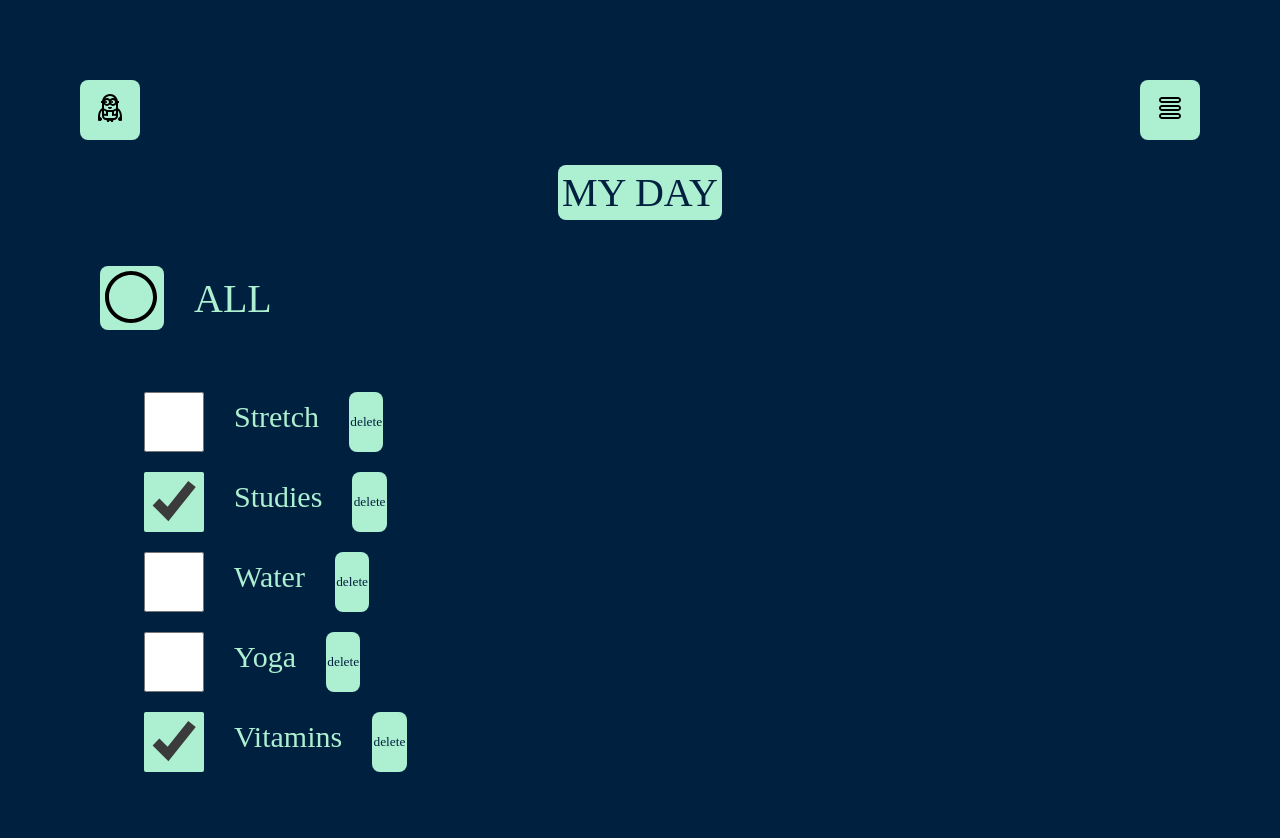
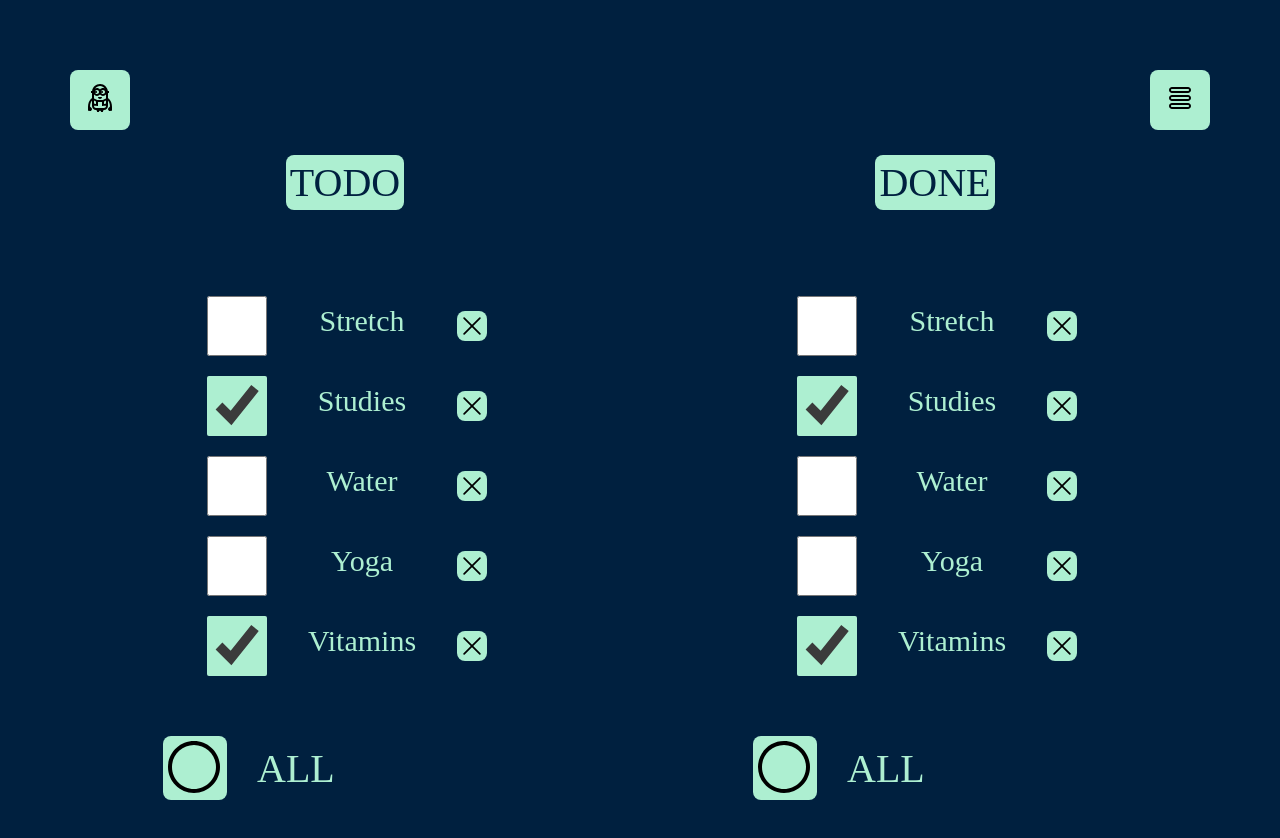
Before and after one commit to MarinaGromova/FileStorage, a React (Vite) app in the folder file-project/: page / in a window 1280 px wide. Shown: the top 838 px of the page. Built offline with nearby package versions, Linux system fonts and the light colour scheme.

Commit message:
choiceAll

```diff
--- a/file-project/src/App.module.scss
+++ b/file-project/src/App.module.scss
@@ -43,11 +43,10 @@ body {
 
 body {
 	background-color: #00203f;
-	padding: 40px;
-	margin: 20px;
+	padding: 50px;
 	color: #adefd1;
 	font-size: 40px;
-	max-width: 1280px;
+	max-width: 1800px;
 	min-width: 320px;
 	position: relative;
 	line-height: 1.65;
--- a/file-project/src/components/Project/Layout/Layout.module.scss
+++ b/file-project/src/components/Project/Layout/Layout.module.scss
@@ -4,6 +4,11 @@
 	padding: 20px;
 }
 
+.layout {
+	display: flex;
+	justify-content: space-around;
+}
+
 .button {
 	width: 60px;
 	height: 60px;
--- a/file-project/src/components/Project/Layout/Layout.tsx
+++ b/file-project/src/components/Project/Layout/Layout.tsx
@@ -25,7 +25,10 @@ export const Layout = () => {
 					<img src='/header/menu.svg' alt='icon menu' />
 				</button>
 			</div>
-			<NewTodo />
+			<div className={styles.layout}>
+				<NewTodo buttonText='TODO' />
+				<NewTodo buttonText='DONE' />
+			</div>
 		</>
 	)
 }
--- a/file-project/src/components/Project/newTodo/NewTodo.module.scss
+++ b/file-project/src/components/Project/newTodo/NewTodo.module.scss
@@ -14,6 +14,8 @@
 
 .p {
 	font-size: 30px;
+	width: 130px;
+	word-break: break-all;
 }
 
 .il {
@@ -32,3 +34,9 @@ input {
 	width: 60px;
 	height: 60px;
 }
+
+.close {
+	width: 30px;
+	height: 30px;
+	align-self: center;
+}
--- a/file-project/src/components/Project/newTodo/NewTodo.tsx
+++ b/file-project/src/components/Project/newTodo/NewTodo.tsx
@@ -2,26 +2,57 @@ import { useState } from 'react'
 import { Button, ButtonIcon } from '../button/Button'
 import styles from './NewTodo.module.scss'
 
-//
 /* TODO: 1. Сделать кнопку DELETE.  ☑
-				 2. Доделать кнопку: выбрать всё.
+				 2. Доделать кнопку: выбрать всё. ☑
 				 3. Менять местами таски.
 				 4. Добавлять новые таски через кнопку Add.
 				 5. Отмеченные таски становятся перечеркнутыми и переносятся в правый столбик.
 				 6. При нажатии на гамбургер вылетает меню.
 */
 
-const data = [
-	{ id: 1, task: 'Stretch', isDone: false },
+let data = [
+	{
+		id: 1,
+		task: 'Stretch',
+		isDone: false,
+	},
 	{ id: 2, task: 'Studies', isDone: true },
 	{ id: 3, task: 'Water', isDone: false },
 	{ id: 4, task: 'Yoga', isDone: false },
 	{ id: 5, task: 'Vitamins', isDone: true },
 ]
 
-export const NewTodo = () => {
+export const NewTodo = ({ buttonText }) => {
 	const [tasks, setTasks] = useState(data)
-	const [choiceAll, setChoiceAll] = useState(false)
+	// const [tasksActive, setTasksActive] = useState(data)
+	const [choice, setChoiceAll] = useState(false)
+
+	// const choiceActive = () => {
+	// 	setChoiceAll(!choice)
+	// 	if (!choice) {
+	// 		let task = tasks.filter(t => t.isDone === true)
+	// 		setTasks(task)
+	// 	} else {
+	// 		setTasks(tasksAll)
+	// 	}
+	// }
+
+	const choiceAll = () => {
+		setChoiceAll(!choice)
+		if (!choice) {
+			let task = tasks.map(t => {
+				t.isDone = true
+				return t
+			})
+			setTasks(task)
+		} else {
+			let task = tasks.map(t => {
+				t.isDone = false
+				return t
+			})
+			setTasks(task)
+		}
+	}
 
 	const deleteTask = (index: number) => {
 		const updateTack = tasks.filter((_, i) => i !== index)
@@ -30,39 +61,25 @@ export const NewTodo = () => {
 
 	const choiceTask = (index: number, isDone: boolean) => {
 		let task = tasks.find(t => t.id === index)
-		if (task) {
-			task.isDone = isDone
-		}
+		if (task) task.isDone = isDone
 		let copy = [...tasks]
 		setTasks(copy)
 	}
 
 	return (
 		<>
+			<div>
 				<Button
 					renderIcon={(props, state) => (
 						<ButtonIcon
 							{...props}
-						text={'MY DAY'}
+							text={buttonText}
 							outline={state.isButton ? '4px solid white' : ''}
 							fontSize={40}
 						/>
 					)}
 				/>
 				<div className={styles.wrapper}>
-				<div className={styles.il}>
-					<button
-						className={styles.circle}
-						onClick={() => setChoiceAll(!choiceAll)}
-					>
-						{choiceAll ? (
-							<img src='layout/circle2.svg' />
-						) : (
-							<img src='layout/circle1.svg' />
-						)}
-					</button>
-					<p>ALL</p>
-				</div>
 					<ul className={styles.wrapper}>
 						{tasks.map((t, index) => {
 							const handleChange = (e: ChangeEvent) => {
@@ -79,11 +96,24 @@ export const NewTodo = () => {
 										onChange={handleChange}
 									/>
 									<span className={styles.p}>{t.task}</span>
-								<button onClick={removeTask}>delete</button>
+									<button className={styles.close} onClick={removeTask}>
+										<img src='layout/close.svg' />
+									</button>
 								</li>
 							)
 						})}
 					</ul>
+					<div className={styles.il}>
+						<button className={styles.circle} onClick={choiceAll}>
+							{choice ? (
+								<img src='layout/circle2.svg' />
+							) : (
+								<img src='layout/circle1.svg' />
+							)}
+						</button>
+						<p>ALL</p>
+					</div>
+				</div>
 			</div>
 		</>
 	)
```
Also changed, not shown: file-project/public/layout/close.svg (added). Lines whose indentation alone changed are shown as unchanged.
